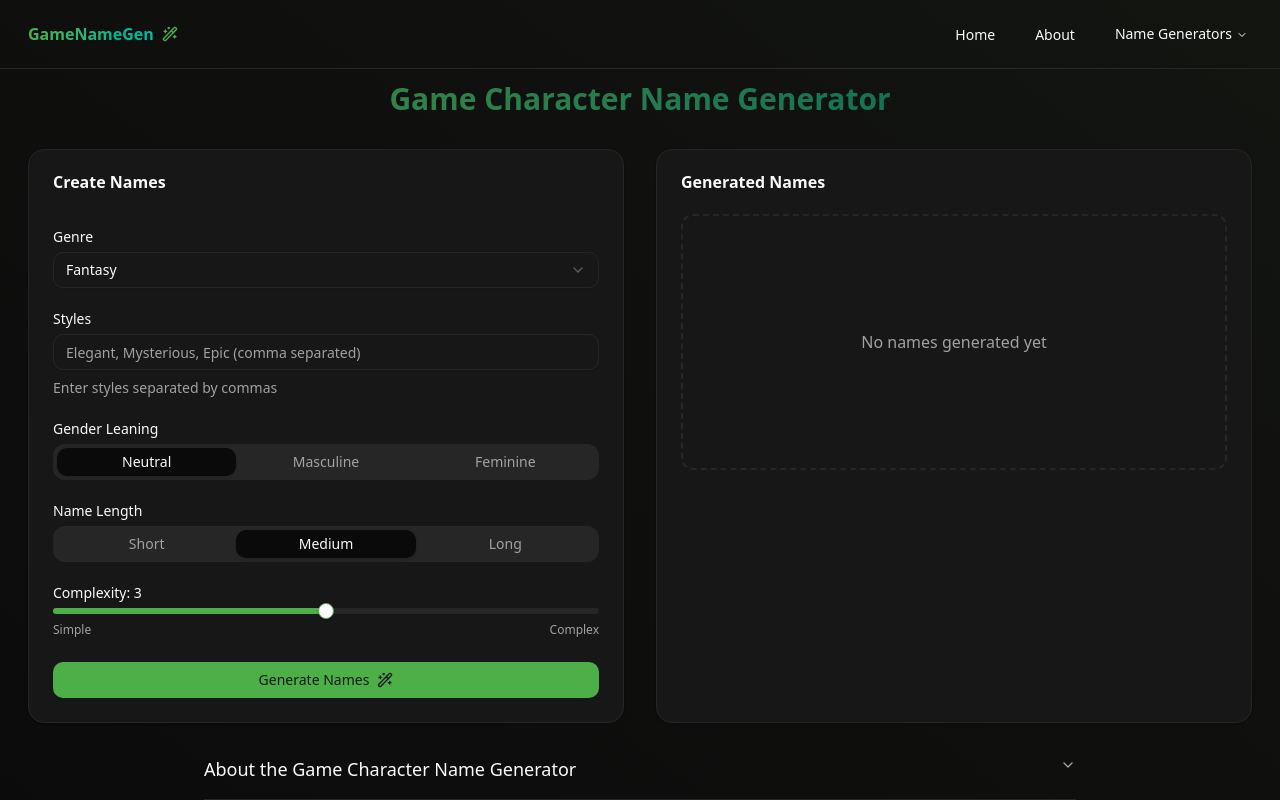
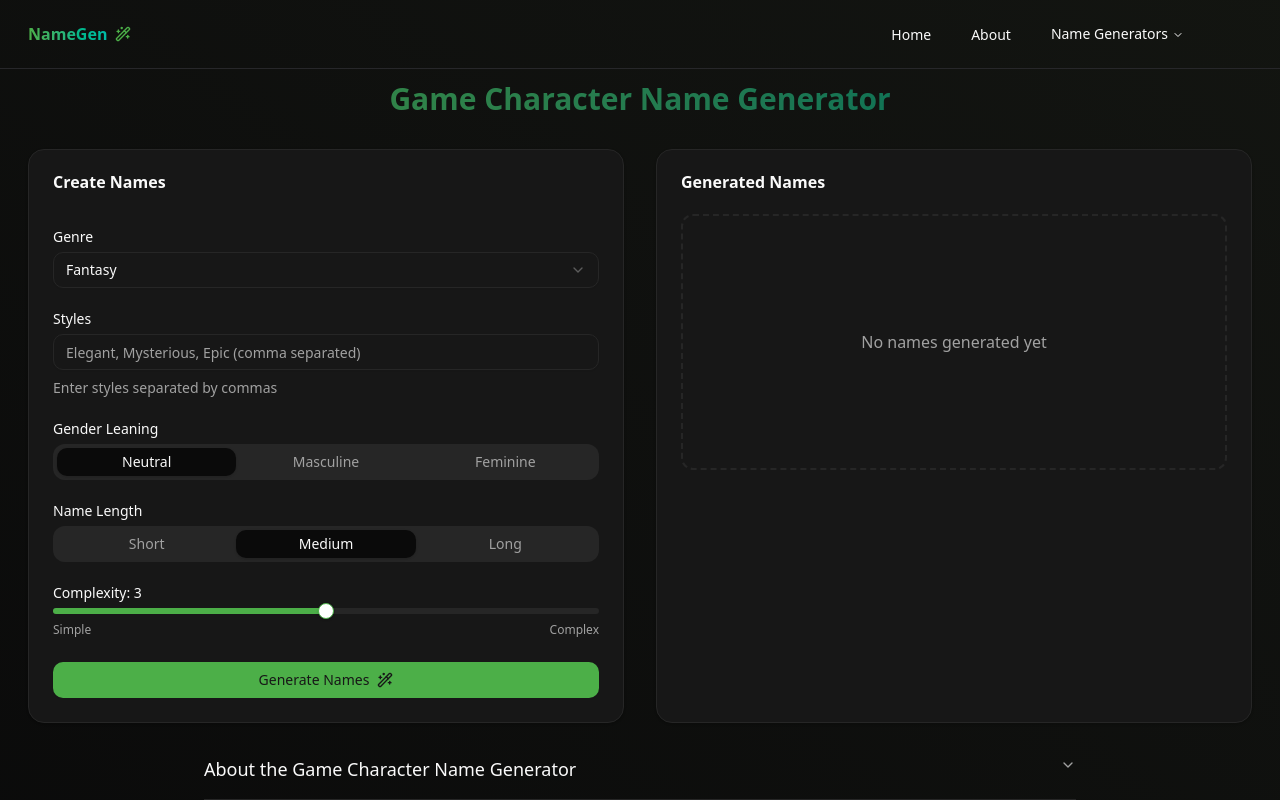
Before and after one commit to SindreSau/game-character-name-generator-v2, a Next.js app: page /form-generator in a window 1280 px wide. Shown: the top 800 px of the page. Built offline with nearby package versions, Linux system fonts and the light colour scheme.

Commit message:
feat: update header component to rename GameNameGen to NameGen

```diff
--- a/src/components/general/header.tsx
+++ b/src/components/general/header.tsx
@@ -117,10 +117,10 @@ export default function Header() {
 
   return (
     <header className="border-b border-zinc-800 p-3 md:p-4 relative">
-      <div className="flex justify-between items-center container lg:pr-16 xl:pr-0">
+      <div className="flex justify-between items-center container lg:pr-16  2xl:pr-0">
         <Link href="/" className="flex items-center gap-2 text-primary">
           <span className="bg-gradient-to-r from-primary to-teal-500 text-transparent bg-clip-text font-semibold">
-            GameNameGen
+            NameGen
           </span>
           <Wand2 size={16} />
         </Link>
```
